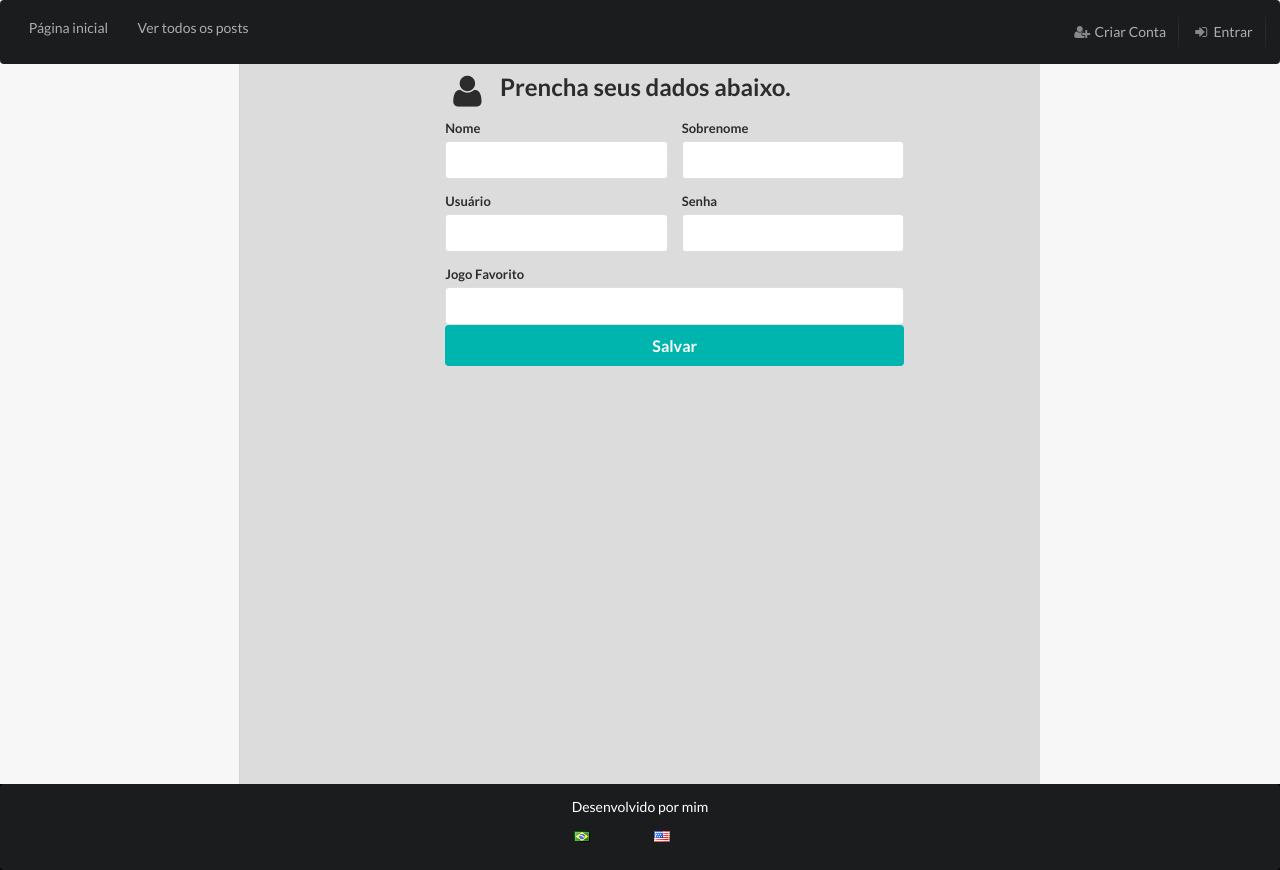
After one commit to brunowber/game_blog, a Django app: page /pt-br/cad_usuario/ in a window 1280 px wide. The commit adds this page. Run offline with Django 3.2, Linux system fonts and the light colour scheme; some libraries are stand-ins or nearby versions.

Commit message:
Começo da utilização da tradução.

```diff
--- a/desweb/urls.py
+++ b/desweb/urls.py
@@ -13,10 +13,13 @@ Including another URLconf
     1. Import the include() function: from django.conf.urls import url, include
     2. Add a URL to urlpatterns:  url(r'^blog/', include('blog.urls'))
 """
+from __future__ import unicode_literals
 from django.conf.urls import url, include
+from django.conf.urls.i18n import i18n_patterns
 from django.contrib import admin
 
-urlpatterns = [
+urlpatterns = i18n_patterns(
+    url(r'^i18n/', include('django.conf.urls.i18n')),
     url(r'^admin/', admin.site.urls),
-    url(r'', include('gameapp.urls', namespace="gameapp")),
-]
+    url(r'^', include('gameapp.urls', namespace='gameapp')),
+)
--- a/gameapp/templates/base.html
+++ b/gameapp/templates/base.html
@@ -1,4 +1,5 @@
 {% load static %}
+{% load i18n %}
 <html>
 <head>
     <title> {% block title %}{% endblock %}</title>
@@ -15,25 +16,25 @@
     <div class="ui inverted segment">
         <div class="ui inverted secondary menu">
             <a href="/" class="item">
-                Home
+                {% blocktrans %}Página inicial{% endblocktrans %}
             </a>
             {% if user.is_authenticated %}
                 <a href="{% url 'gameapp:criar-post' %}" class="item">
-                    Criar Postagem
+                    {% blocktrans %}Criar Postagem{% endblocktrans %}
                 </a>
             {% endif %}
             <a href="{% url 'gameapp:postagens' %}" class="item">
-                Ver todos os posts
+                {% blocktrans %}Ver todos os posts{% endblocktrans %}
             </a>
             <div class="direita">
                 {% if user.is_authenticated %}
-                    <a href="{% url 'gameapp:edita-usuario' user.id %}" class="item"><i class="user icon"></i>Editar
-                        Perfil</a>
-                    <a href="/logout/" class="item"><i class="sign out icon"></i>Logout</a>
+                    <a href="{% url 'gameapp:edita-usuario' user.id %}" class="item"><i class="user icon"></i>{% blocktrans %}Edit{% endblocktrans %}
+                        {% blocktrans %}Perfil{% endblocktrans %}</a>
+                    <a href="/logout/" class="item"><i class="sign out icon"></i>Sair</a>
                 {% endif %}
                 {% if user.is_anonymous %}
-                    <a href="/cad_usuario/" class="item"><i class="add user icon"></i>Criar Conta</a>
-                    <a href="/login/" class="item"><i class="sign in icon"></i>Login</a>
+                    <a href="/cad_usuario/" class="item"><i class="add user icon"></i>{% blocktrans %}Criar Conta{% endblocktrans %}</a>
+                    <a href="/login/" class="item"><i class="sign in icon"></i>{% blocktrans %}Entrar{% endblocktrans %}</a>
                 {% endif %}
             </div>
         </div>
@@ -51,9 +52,11 @@
     <div class="ui inverted segment">
         <div class="ui inverted secondary center">
             <p>Desenvolvido por mim</p>
-
+            <div class="ui grid"><div class="seven wide column"></div>{% include 'language_selector.html' %}</div>
         </div>
     </div>
 </footer>
+<script src="{% static "js/jquery-3.2.1.min.js" %}"></script>
+<script src="{% static "css/semantic.min.js" %}"></script>
 </body>
 </html>
--- a/gameapp/templates/criar_usuario.html
+++ b/gameapp/templates/criar_usuario.html
@@ -1,4 +1,5 @@
 {% extends "base.html" %}
+{% load i18n %}
 
 {% block title %} Criar Usuário  {% endblock %}
 
@@ -9,17 +10,17 @@
             <div class='fourteen wide column'>
                 {% if form.instance.id %}
                     <form method="POST" action="{% url 'gameapp:edita-usuario' form.instance.id %}" class='ui form'>
-                    <h2 class='ui header'><i class="user icon"></i>Altere seus dados abaixo.</h2>
+                    <h2 class='ui header'><i class="user icon"></i>{% blocktrans %}Altere seus dados abaixo.{% endblocktrans %}</h2>
                 {% else %}
                     <form method="POST" action="{% url 'gameapp:cadastro-usuario' %}" class='ui form'>
-                    <h2 class='ui header'><i class="user icon"></i>Prencha seus dados abaixo.</h2>
+                    <h2 class='ui header'><i class="user icon"></i>{% blocktrans %}Prencha seus dados abaixo.{% endblocktrans %}</h2>
                 {% endif %}
                 {% csrf_token %}
 
 
                 <div class="two fields">
                     <div class="field">
-                        <label>Nome</label>
+                        <label>{% blocktrans %}Nome{% endblocktrans %}</label>
                         {{ form.first_name }}
                         {% if form.first_name.errors %}
                             <div class="ui red pointing label">
@@ -29,7 +30,7 @@
                     </div>
 
                     <div class="field">
-                        <label>Sobrenome</label>
+                        <label>{% blocktrans %}Sobrenome{% endblocktrans %}</label>
                         {{ form.last_name }}
                         {% if form.last_name.errors %}
                             <div class="ui red pointing label">
@@ -43,7 +44,7 @@
                 {% if not user.id %}
                     <div class='two fields'>
                     <div class="field">
-                        <label>Usu&aacute;rio</label>
+                        <label>{% blocktrans %}Usu&aacute;rio{% endblocktrans %}</label>
                         {{ form.username }}
                         {% if form.username.errors %}
                             <div class="ui red pointing label">
@@ -54,7 +55,7 @@
                 {% endif %}
 
                 <div class="field">
-                    <label>Senha</label>
+                    <label>{% blocktrans %}Senha{% endblocktrans %}</label>
 
                     {{ form.password }}
                     {% if form.password.errors %}
@@ -68,7 +69,7 @@
 
                 <div class="">
                     <div class="field">
-                        <label>Jogo Favorito</label>
+                        <label>{% blocktrans %}Jogo Favorito{% endblocktrans %}</label>
 
                         {{ form.jogo }}
                         {% if form.jogo.errors %}
@@ -80,7 +81,7 @@
                     </div>
                 </div>
 
-                <button type="submit" class="ui fluid large teal submit button">Salvar</button>
+                <button type="submit" class="ui fluid large teal submit button">{% blocktrans %}Salvar{% endblocktrans %}</button>
                 </form>
             </div>
             </form>
--- /dev/null
+++ b/gameapp/templates/language_selector.html
@@ -0,0 +1,21 @@
+{% load i18n %}
+
+{% get_current_language as LANGUAGE_CODE %}
+{% get_available_languages as LANGUAGES %}
+{% get_language_info_list for LANGUAGES as languages %}
+{% for language in languages %}
+
+    {% if language.name_local == 'English' %}
+        <form action="{% url 'set_language' %}" id="form" method="post" class="column">{% csrf_token %}
+            <input name="next" type="hidden" value="{{ redirect_to }}" />
+            <input id="language_selector" name="language" type="hidden" value="{{ language.code }}"/>
+            <a id="submit" href="#" onclick="$(this).closest('form').submit()"><i class="us flag"></i></a>
+        </form>
+    {% else %}
+        <form action="{% url 'set_language' %}" method="post" class="column">{% csrf_token %}
+            <input name="next" type="hidden" value="{{ redirect_to }}" />
+            <input id="language_selector" name="language" type="hidden" value="{{ language.code }}"/>
+            <a id="submit" href="#" onclick="$(this).closest('form').submit()"><i class="br flag"></i></a>
+        </form>
+    {% endif %}
+{% endfor %}
--- a/gameapp/templates/login.html
+++ b/gameapp/templates/login.html
@@ -1,4 +1,5 @@
 {% extends "base.html" %}
+{% load i18n %}
 
 {% block title %} Login  {% endblock %}
 
@@ -8,7 +9,7 @@
         <div class="eight wide column column login">
             <h2 class="ui image header">
                 <div class="content">
-                    Coloque seu cadastro abaixo
+                    {% blocktrans %}Coloque seu cadastro abaixo{% endblocktrans %}
                 </div>
             </h2>
             <form method="POST" class="ui small form" action="{% url 'gameapp:login' %}">
@@ -43,7 +44,7 @@
             </form>
 
             <div class="ui message">
-                Não tem conta? <a href="/cad_usuario/">Registre-se</a>
+                {% blocktrans %}Não tem conta?{% endblocktrans %} <a href="/cad_usuario/">{% blocktrans %}Registre-se{% endblocktrans %}</a>
             </div>
         </div>
     </div>
--- a/gameapp/templates/logout.html
+++ b/gameapp/templates/logout.html
@@ -1,4 +1,5 @@
 {% extends "base.html" %}
+{% load i18n %}
 
 {% block title %} Logout  {% endblock %}
 
@@ -8,8 +9,8 @@
     <article class="six wide column">
 
         <div class="ui negative message">
-            <div class="header">Você foi deslogado</div>
-            <p>Você será redirecionado para tela de entrada em instantes.</p>
+            <div class="header">{% blocktrans %}Você saiu{% endblocktrans %}</div>
+            <p>{% blocktrans %}Em alguns segundos será redirecionado para a tela inicial.{% endblocktrans %}</p>
         </div>
 
     </article>
--- a/gameapp/urls.py
+++ b/gameapp/urls.py
@@ -1,9 +1,8 @@
 # -*- coding: utf-8 -*-
 """Configurações das Urls"""
-
+from __future__ import unicode_literals
 from django.conf.urls import url
 from django.contrib.auth import views as auth_views
-
 from gameapp import views
 
 from gameapp.views.usuario_view import CadastraUsuario, Login, Perfil
--- a/static/css/base.css
+++ b/static/css/base.css
@@ -35,3 +35,8 @@ footer {
     height: 700px;
     overflow: scroll;
 }
+
+.centro{
+    text-align:center;
+    vertical-align:middle;
+}
```
Also changed, not shown: desweb/settings.py (+20 -5 lines), gameapp/templates/index.html (+6 -4 lines), gameapp/templates/postagem.html (+6 -5 lines), gameapp/templates/todas_postagens.html (+5 -4 lines), gameapp/templates/ver_post.html (+30 -7 lines), 1 other file.
